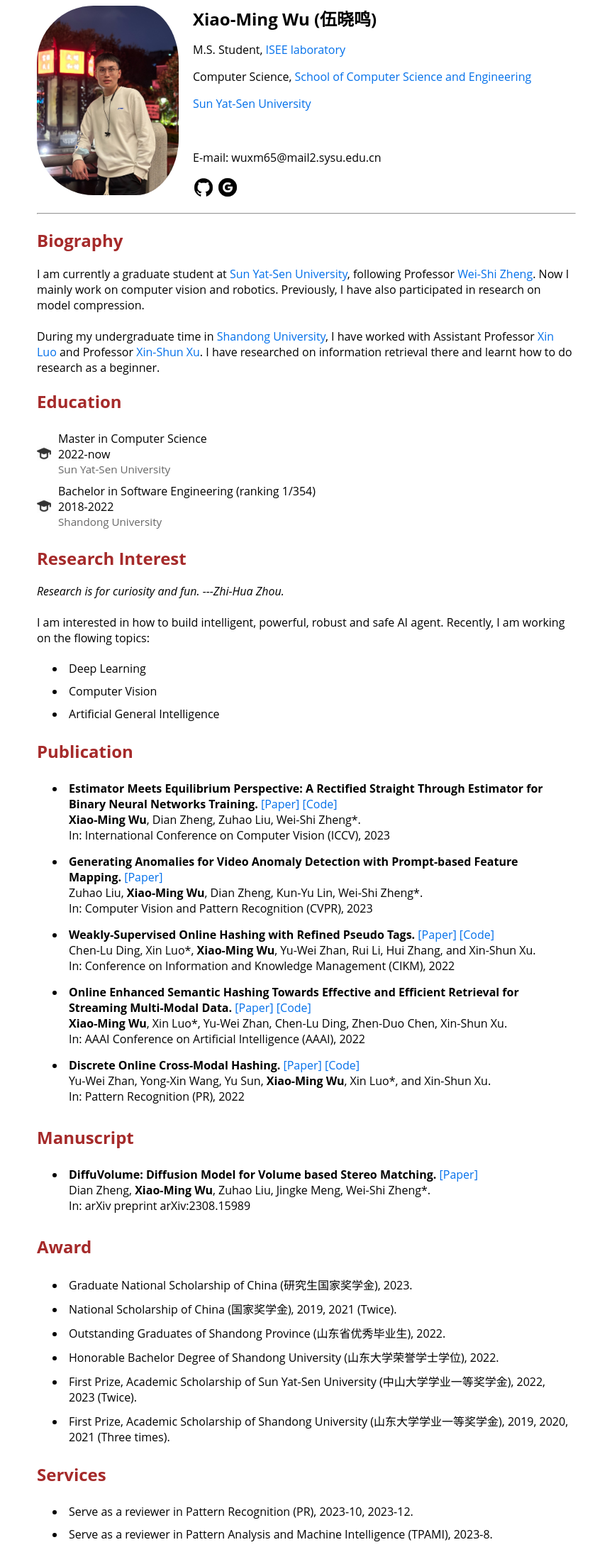
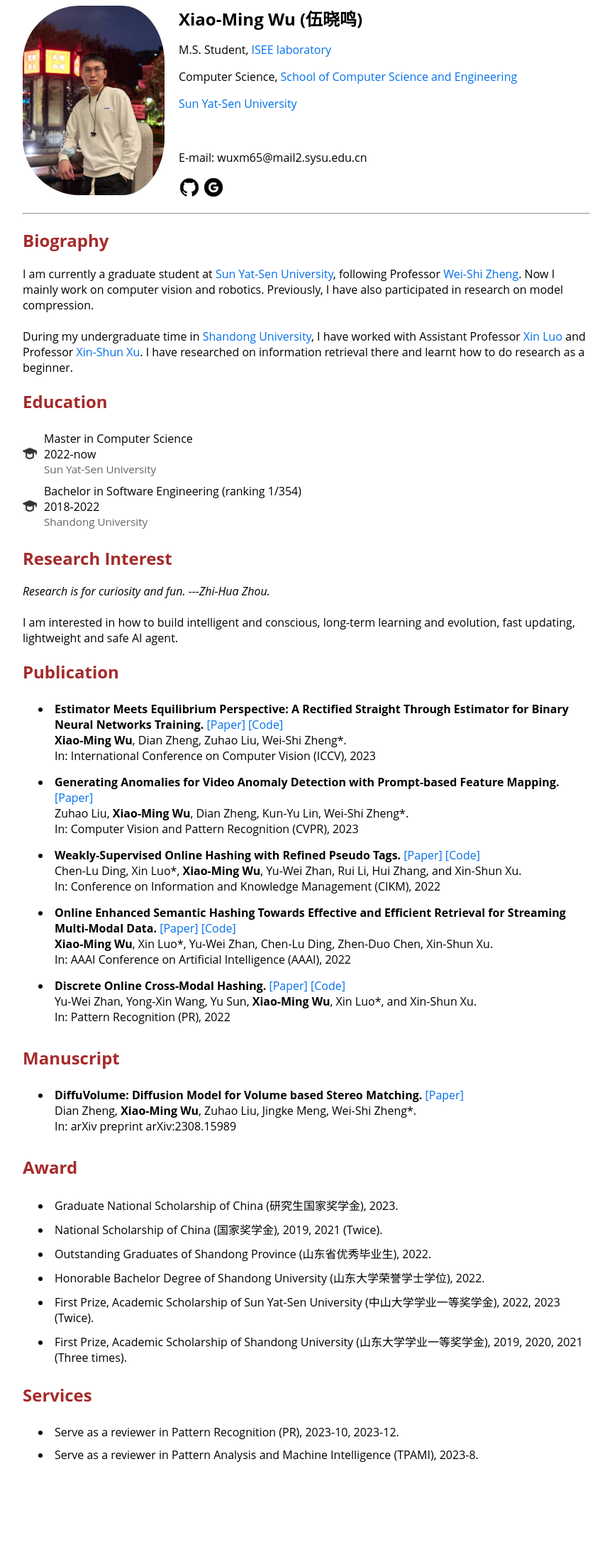
Before and after one commit to DravenALG/DravenALG.github.io, a Jekyll site: the page built from index.html, in a window 1280 px wide. Shown: the whole page at 71% size, without its empty margins (208-1071 px from the left). Built offline with Jekyll 4.4.1, drawn with Linux system fonts in a browser that asks for light colours; after the commit the page ends 2082 px from its top, so only the background shows below that.

Commit message:
update research interest.

```diff
--- a/_layouts/default.html
+++ b/_layouts/default.html
@@ -18,7 +18,7 @@
             font-family: 'Open Sans', sans-serif;
         }
         .all{
-            max-width: 760px;
+            max-width: 800px;
             margin: auto;
         }
         a{
--- a/index.html
+++ b/index.html
@@ -62,12 +62,7 @@
 <div>
     <h2 style="color: brown;">Research Interest</h2>
     <i>Research is for curiosity and fun. ---Zhi-Hua Zhou.</i><br><br>
-    I am interested in how to build intelligent, powerful, robust and safe AI agent. Recently, I am working on the flowing topics:
-    <ul>
-        <li>Deep Learning</li>
-        <li>Computer Vision</li>
-        <li>Artificial General Intelligence</li>
-    </ul>
+    I am interested in how to build intelligent and conscious, long-term learning and evolution, fast updating, lightweight and safe AI agent.
 </div>
 
 <div>
```
